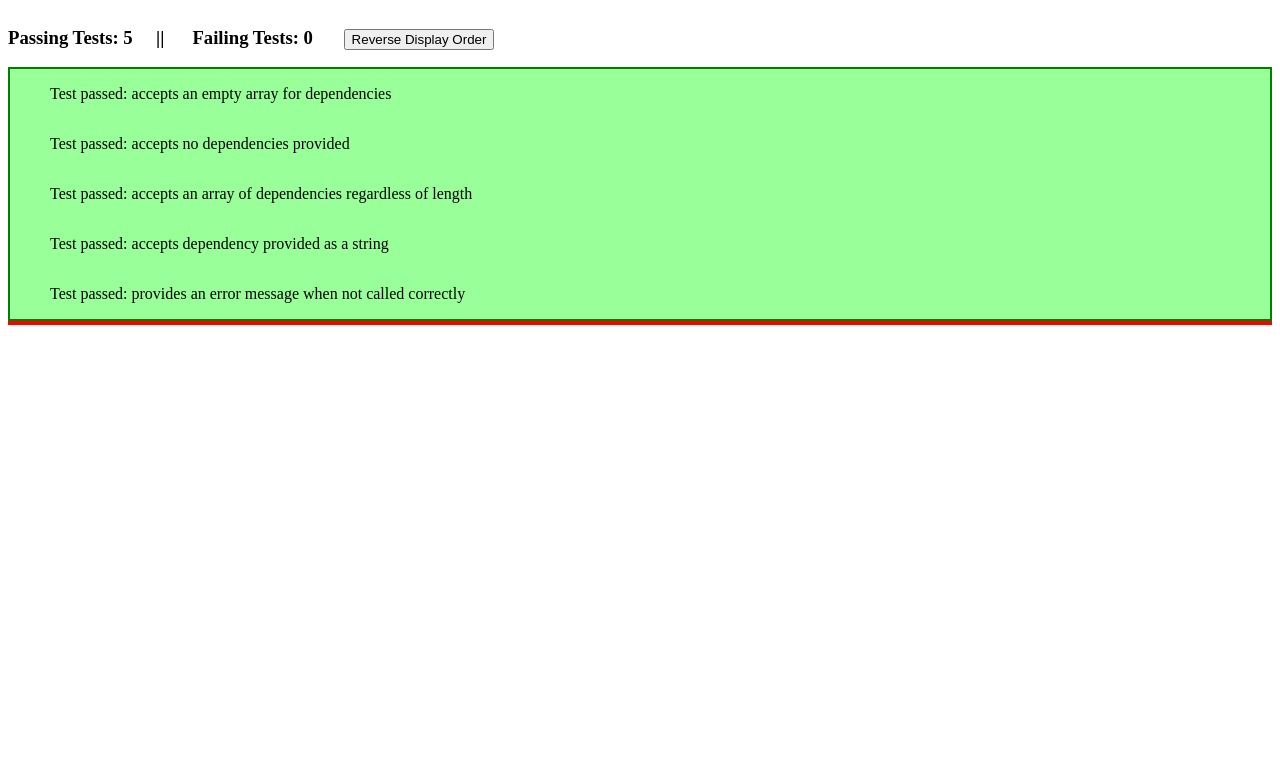
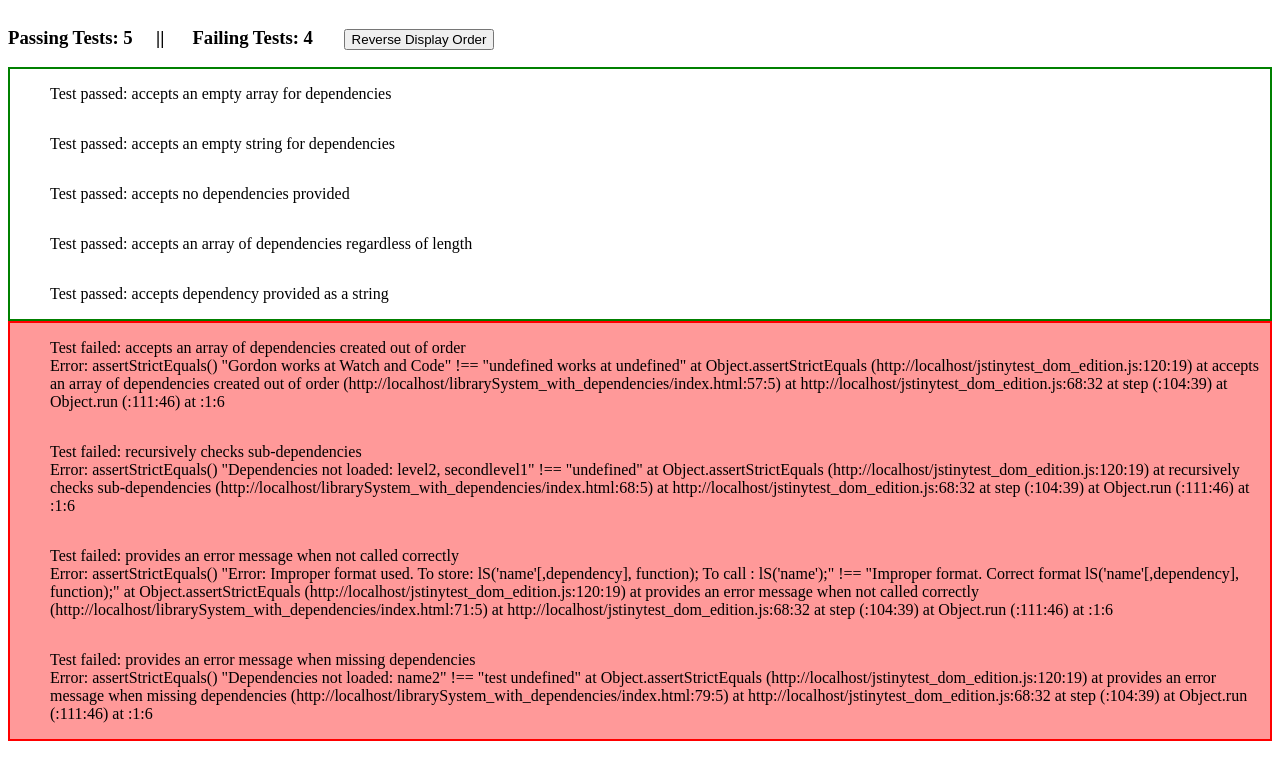
Before and after one commit to justinbourb/watch_and_code, a plain HTML site: page librarySystem_with_dependencies/index.html in a window 1280 px wide. Shown: the top 780 px of the page. Drawn offline with Linux system fonts and the light colour scheme.

Commit message:
Watch and Code Beats #4 creating libraries out of order

```diff
--- a/librarySystem_with_dependencies/index.html
+++ b/librarySystem_with_dependencies/index.html
@@ -14,6 +14,12 @@ tests({
 
   'accepts an empty array for dependencies':function(){
     lS('name', [], function() {
+          return 'Gordon';
+        });
+    eq('Gordon', lS('name'));
+  },
+  'accepts an empty string for dependencies':function(){
+    lS('name', "", function() {
           return 'Gordon';
         });
     eq('Gordon', lS('name'));
@@ -35,14 +41,42 @@ tests({
     });
     eq('Gordon works at Watch and Code', lS('workBlurb'));
   },
+  'accepts an array of dependencies created out of order':function(){
+
+    lS('workBlurb1', ['name1', 'company1'], function(name, company) {
+      return name + ' works at ' + company;
+    });
+
+    lS('company1', [], function() {
+      return 'Watch and Code';
+    });
+
+    lS('name1', [], function() {
+          return 'Gordon';
+        });
+    eq('Gordon works at Watch and Code', lS('workBlurb1'));
+  },
   'accepts dependency provided as a string':function(){
    lS('test', 'name', function(name){
       return 'test ' + name;
     });
     eq('test Gordon', lS('test'));
   },
+  'recursively checks sub-dependencies':function(){
+    lS('recursive',['level1','secondlevel1'],function(){});
+    lS('level1',['level2'],function(){});
+    eq('Dependencies not loaded: level2, secondlevel1', lS('recursive'));
+  },
   'provides an error message when not called correctly':function(){
-    eq("Improper format.  Correct format lS('name'[,dependency], function);", lS('test', 'name'));
+    eq(`Error: Improper format used.
+        To store: lS('name'[,dependency], function);
+        To call : lS('name');`, lS('test', 'name'));
+  },
+  'provides an error message when missing dependencies':function(){
+    lS('test', 'name2', function(name){
+      return 'test ' + name;
+    });
+    eq("Dependencies not loaded: name2", lS('test'));
   }
 });
 </script>
```
